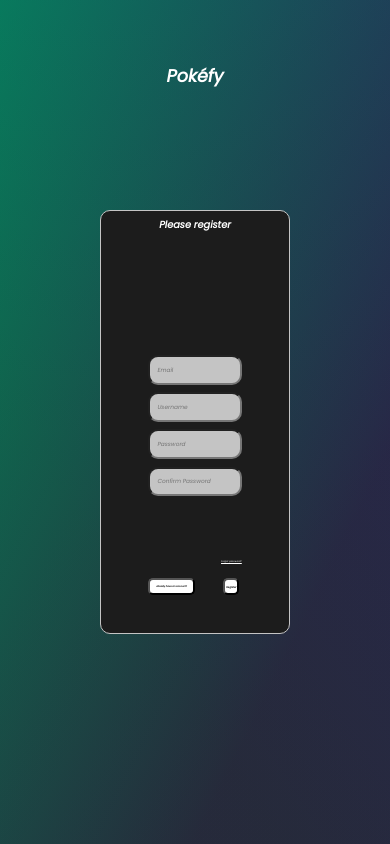
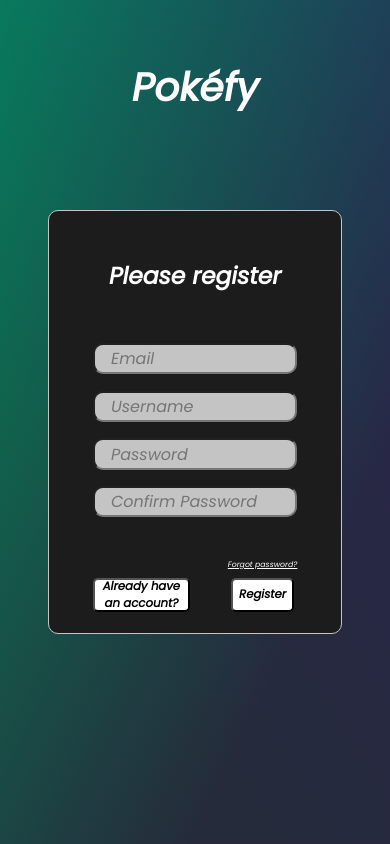
Before and after one commit to Chwunny/pokefy, a React (Create React App) app: page /#/register in a window 390 px wide. Built offline with nearby package versions, Linux system fonts and the light colour scheme; what redux-promise-middleware would draw is missing.

Commit message:
Responsive css more or less complete, "works on my computer"

```diff
--- a/src/components/Login.js
+++ b/src/components/Login.js
@@ -47,8 +47,8 @@
                 <div className="containerItem formParent">
 
                 <form onSubmit={handlerFunction} className="form">
-                    <input type="text" className="input" value={username} placeholder="   Username" onChange={(e) => setUsername(e.target.value)}/>
-                    <input type="password" className="input" value={password} placeholder="   Password" onChange={(e) => setPassword(e.target.value)}/>
+                    <input type="text" className="loginInput" value={username} placeholder="   Username" onChange={(e) => setUsername(e.target.value)}/>
+                    <input type="password" className="loginInput" value={password} placeholder="   Password" onChange={(e) => setPassword(e.target.value)}/>
                     <button style={{display: "none"}}></button>
                 </form>
 
--- a/src/components/NewAlbum.js
+++ b/src/components/NewAlbum.js
@@ -96,7 +96,7 @@
         </div>
 
         <div className="middleBlock">
-          <div className="arrow" onClick={props.minus}>
+          <div className="arrowL" onClick={props.minus}>
             {lArrow}
           </div>
           <div className="guiItem2 guiForm">
@@ -129,7 +129,7 @@
               <option value="fighting">Fighting</option>
             </select>
           </div>
-          <div className="arrow" onClick={props.plus}>
+          <div className="arrowR" onClick={props.plus}>
             {rArrow}
           </div>
         </div>
--- a/src/components/NewArtist.js
+++ b/src/components/NewArtist.js
@@ -114,7 +114,7 @@
                     </div>
 
                     <div className="middleBlock">
-                    <div className="arrow" onClick={props.minus}>{lArrow}</div>
+                    <div className="arrowL" onClick={props.minus}>{lArrow}</div>
                         <div className="guiItem2 guiForm">
                             <input type="text" className="guiInput " placeholder="Artist" onChange={(e) => search(e.target.value)}/>
                             { data.length > 0 && <ArtistDropdown data={data} handleChange={handleChange} />}
@@ -136,7 +136,7 @@
                                 </select>
 
                         </div>
-                        <div className="arrow" onClick={props.plus}>{rArrow}</div>
+                        <div className="arrowR" onClick={props.plus}>{rArrow}</div>
                     </div>
 
 
--- a/src/components/Register.js
+++ b/src/components/Register.js
@@ -37,7 +37,7 @@
 
       <div className="loginContainer">
         <div className="containerItem1">
-         { resMsg.length > 0 ? <h2 className="loginH2">{resMsg}</h2> : <h2 className="loginH2">Please register</h2>}
+         { resMsg.length > 0 ? <h2 className="registerH2">{resMsg}</h2> : <h2 className="registerH2">Please register</h2>}
         </div>
         <div className="containerItem2 formParent">
           <form className="form">
--- a/src/styles/Dashboard.css
+++ b/src/styles/Dashboard.css
@@ -169,11 +169,15 @@
 
   .loadingContainer {
     height: auto;
-    width: 25vw;
+    width: 80vw;
     display: flex;
     /* flex-direction: column; */
     justify-content: center;
     align-items: flex-end;
+  }
+
+  .dot-falling {
+    margin-left: 4vw
   }
 }
 
--- a/src/styles/Login.css
+++ b/src/styles/Login.css
@@ -100,3 +100,99 @@
     font-size: .6vw;
     cursor: pointer;
 }
+
+@media (max-width: 767px) {
+    .loginContainer {
+        height: 50vh;
+        width: 75vw;
+        background-color: #1c1c1c;
+        display: flex;
+        flex-direction: column;
+        border: solid #C4C4C4 .2vw;
+        border-radius: 10px;
+        text-align: center;
+    }
+
+
+.form {
+    display: flex;
+    flex-direction: column;
+    justify-content: center;
+    height: 100%;
+    width: 70%;
+}
+
+.formParent {
+    display: flex;
+    justify-content: center;
+    align-items: center;
+}
+
+.containerItem {
+    height: 33.3%;
+}
+
+.loginH1 {
+    font-size: 10vw;
+    color: white;
+    position: absolute;
+    top: 8vh;
+}
+
+
+.loginH2 {
+    font-size: 6vw;
+    margin-top: 18%;
+    color: white;
+}
+
+.loginInput {
+    width: auto;
+    margin-top: 8%;
+    background-color: #C4C4C4;
+    height: 3.5vh;
+    font-size: 100%;
+    color: #000;
+    border-radius: 10px;
+    font-family: 'Poppins', sans-serif;
+}
+
+.buttonContainer{
+    width: 70%;
+    align-self: center;
+    display: flex;
+    justify-content: space-between;
+}
+
+.buttonContainerDiv {
+    min-width: 5vw;
+    width: auto;
+    display: flex;
+    flex-direction: column;
+    align-items: center;
+}
+
+.spacer{
+    width: 100%;
+    height: 2vh;
+    margin-top: 1.5vh;
+    /* font-size: 1vh; */
+}
+
+.inptBtn {
+    background-color: #fff;
+    min-width: 15vw;
+    border-radius: 5px;
+    height: 3vh;
+    font-family: 'Poppins', sans-serif;
+    font-weight: bold;
+    font-size: 3vw;
+}
+
+.forgot {
+    color: white;
+    text-decoration: underline;
+    font-size: 2vw;
+    cursor: pointer;
+}
+}
--- a/src/styles/Profile.css
+++ b/src/styles/Profile.css
@@ -53,8 +53,65 @@
     border-radius: 5px;
     padding-left: 1vw;
     padding-right: 1vw;
+    background-color: white;
 }
 
 .deleteAcct {
     background-color: red;
 }
+
+@media (max-width: 767px) {
+    .profileContainer {
+        margin-top: 5vh;
+        height: 55vh;
+        width: 80vw;
+        background-color: #1c1c1c;
+        display: flex;
+        flex-direction: column;
+        border: solid #C4C4C4 .8vw;
+        border-radius: 10px;
+    }
+
+    .guiContainer1 h1 {
+        font-size: 6vw;
+        color: white;
+    }
+
+    .profileInput {
+        width: 60%;
+        height: 8%;
+        background-color: #C4C4C4;
+        border: none;
+        border-radius: 5px;
+        font-size: 2vh;
+    }
+
+    .profileInput::placeholder {
+        color: #1c1c1c;
+    }
+    .guiContainer3 {
+        height: 25%;
+        width: 65%;
+        align-self: center;
+        display: flex;
+        justify-content: space-between;
+    }
+
+    .profileBtn {
+        height: auto;
+        max-height: 25%;
+        width: auto;
+        min-width: 18vw;
+        font-size: 3vw;
+        border-radius: 5px;
+        padding-left: 1vw;
+        padding-right: 1vw;
+        background-color: white;
+        font-weight: bold;
+    }
+
+    .deleteAcct {
+        background-color: red;
+        font-weight: bold;
+    }
+}
--- a/src/styles/Register.css
+++ b/src/styles/Register.css
@@ -57,3 +57,61 @@
     border: solid red 2px;
    /* border-color: crimson; */
 }
+
+@media (max-width: 767px) {
+
+    .containerItem1 {
+        height: 20%;
+    }
+    .containerItem2 {
+        height: 60%;
+    }
+
+    .containerItem3 {
+        height: 15%;
+        width: 70%;
+    }
+
+    .registerH2 {
+        font-size: 6vw;
+        margin-top: 18%;
+        color: white;
+    }
+
+    .register-input {
+        width: auto;
+        margin-top: 8%;
+        background-color: #C4C4C4;
+        height: 3vh;
+        font-size: max(100%);
+        color: #000;
+        border-radius: 10px;
+        font-family: 'Poppins', sans-serif;
+    }
+
+    .inptBtnR1 {
+        display: flex;
+        align-items: center;
+        justify-content: center;
+        background-color: #fff;
+        width: 25vw;
+        border-radius: 5px;
+        height: 4vh;
+        font-family: 'Poppins', sans-serif;
+        font-weight: bold;
+        font-size: 3vw;
+    }
+
+    .inptBtnR2 {
+        display: flex;
+        align-items: center;
+        justify-content: center;
+        background-color: #fff;
+        width: auto;
+        border-radius: 5px;
+        height: 4vh;
+        font-family: 'Poppins', sans-serif;
+        font-weight: bold;
+        font-size: 3vw;
+    }
+}
```
Also changed, not shown: src/styles/NewArtist.css (+142 -0 lines).
